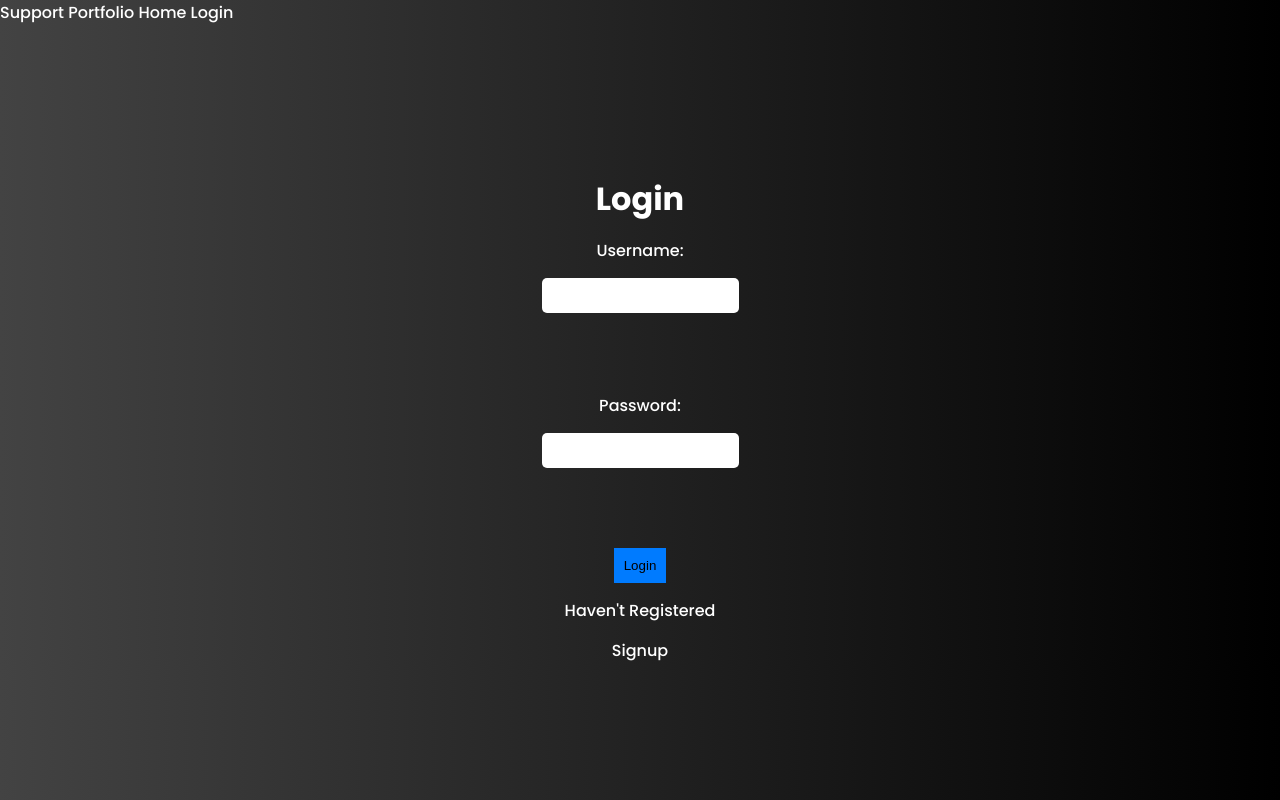
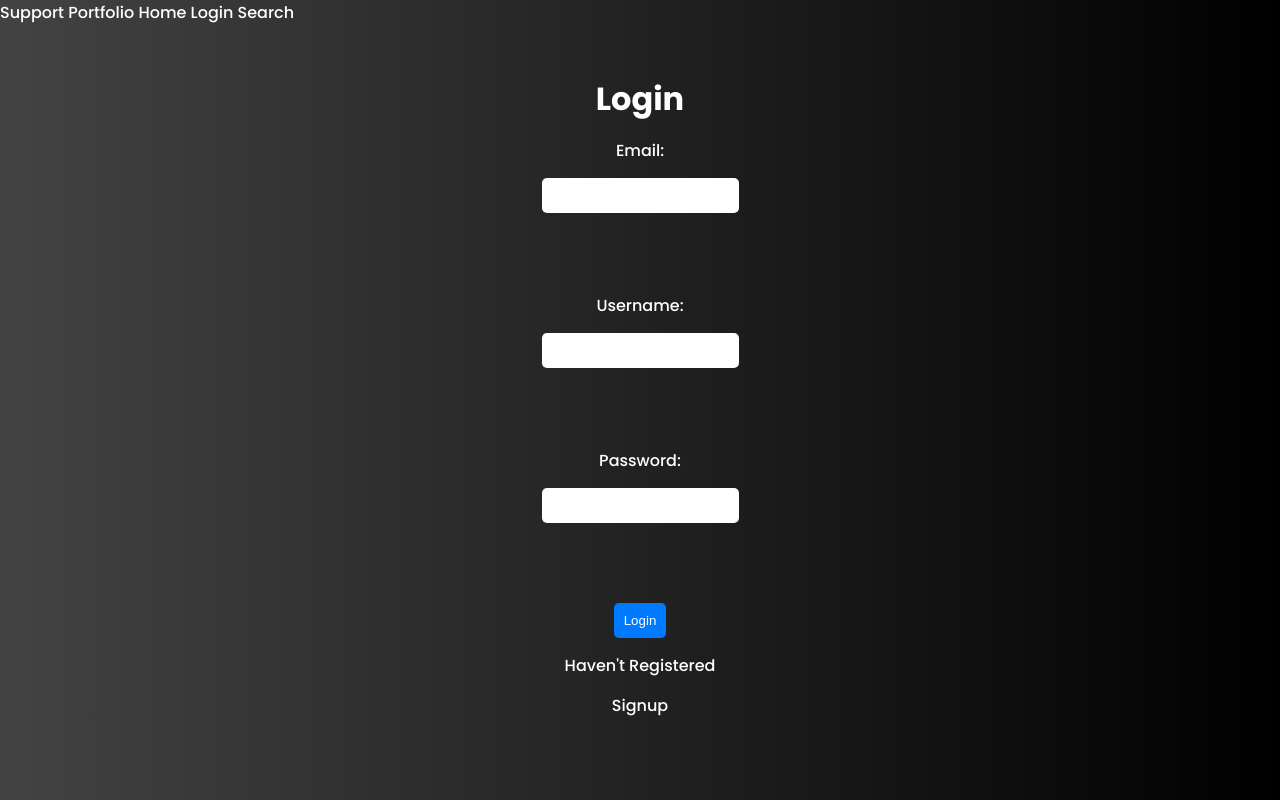
Before and after one commit to BriLouSal/MarketSight, a Django app: page /login/ in a window 1280 px wide. Run offline with Django 5.2, Linux system fonts and the light colour scheme; some web fonts are replaced.

Commit message:
Foundation of login is created

```diff
--- a/MarketSight/MarketSightBack/static/login.css
+++ b/MarketSight/MarketSightBack/static/login.css
@@ -17,6 +17,8 @@ body{
 }
 
 
+
+
 .border{
     display: flex;
     flex-direction: column;
@@ -24,7 +26,7 @@ body{
     align-items: center;
     justify-content: center;
     color: white;
-    margin-top: 150px
+    margin-top: 50px
 
 }
 
@@ -42,8 +44,13 @@ form{
 .navbar{
     flex-direction: column;
     color: #fff;
+
     align-items: center;
+
     justify-content: center;
+
+    gap: 25px;
+
 
 
 }
@@ -68,9 +75,14 @@ input[type="password"] {
 }
 button{
     padding: 10px;
+
     border: none;
     background-color: #007bff;
+
     cursor: pointer;
+    border-radius: 5px 5px 5px 5px;
+
+    color: white;
 }
 .extra {
     padding: 10px 15x;
--- a/MarketSight/MarketSightBack/templates/base/home.html
+++ b/MarketSight/MarketSightBack/templates/base/home.html
@@ -17,6 +17,7 @@
    <a href="{% url 'room' %}">Portfolio</a>
     <a href="{% url 'home' %}">Home</a>
     <a href="{% url 'login' %}">Login</a>
+     <a href="{% url 'search' %}">Search</a>
     <!-- For Portfolio, I wanna have a redirection if the condiition is not met that will make sure users are signed up -->
  </div>
 
--- a/MarketSight/MarketSightBack/templates/base/login.html
+++ b/MarketSight/MarketSightBack/templates/base/login.html
@@ -33,6 +33,7 @@
         <a href="{% url 'room' %}">Portfolio</a>
         <a href="{% url 'home' %}">Home</a>
         <a href="{% url 'login' %}">Login</a>
+        <a href="{% url 'search' %}">Search</a>
 
         </div>
 
@@ -42,14 +43,22 @@
 
 
 
-        <form action="/signup" method="POST">
+        <form action="/login/" method="POST">
+            {% csrf_token %}
+
+            <label for="email">Email:</label>
+            <input type="text" id="email" name="email" required><br><br>
+
 
             <label for="username">Username:</label>
             <input type="text" id="username" name="username" required><br><br>
+
             <label for="password">Password:</label>
             <input type="password" id="password" name="password" required><br><br>
+
             <button type="submit">Login</button>
             <p>Haven't Registered</p>
+
             <a href="{% url 'signup' %}">Signup</a>
             <!-- Login with: Google, etc.  -->
 
--- a/MarketSight/MarketSightBack/templates/base/search.html
+++ b/MarketSight/MarketSightBack/templates/base/search.html
@@ -21,6 +21,7 @@
     <a href="{% url 'room' %}">Portfolio</a>
     <a href="{% url 'home' %}">Home</a>
     <a href="{% url 'login' %}">Login</a>
+   <a href="{% url 'search' %}">Search</a>
     <!-- For Portfolio, I wanna have a redirection if the condiition is not met that will make sure users are signed up -->
  </div>
 
--- a/MarketSight/MarketSightBack/views.py
+++ b/MarketSight/MarketSightBack/views.py
@@ -28,6 +28,9 @@ ticker = []
 
 
 
+def check_stock(request):
+    pass
+
 
 
 
@@ -35,6 +38,9 @@ ticker = []
 def search(request):
     # This is the index view where we will display the home page/search page
     # Now we need to find how to redirect the search html -> stock.html
+
+
+    # Check if the stock exists by using try and exception  (Error Handling)
 
     return render(request, 'base/search.html')
 
@@ -49,9 +55,13 @@ def portfolio_room(request):
 def stock(request, stock_tick):
     stock_info = None
     for i in ticker:
+
         if i['id'] == str(stock_tick):
+
             stock_info = i
+
     context = {'ticker': ticker}
+
     return render(request, 'base/stock.html', context)
 
 
@@ -96,19 +106,27 @@ def loginpage(request):
         email = request.POST.get('email')
 
         username = request.POST.get('username')
+
+        password = request.POST.get('password')
+
         if not User.objects.filter(username=username).exists():
             messages.error(request, "This user does not exist, please signup or try again!")
             return render(request, 'base/login.html')
+
+        elif request.user.is_authenticated:
+            messages.error(request, "You're already authenticated!, No need to login again!")
+            return render(request, 'base/search.html')
         else:
             messages.success(request, "Login successful! Enjoy MarketSight!")
-            return render(request, 'base/login.html')
-
+            return render(request, 'base/search.html')
 
     return render(request, 'base/login.html')
 
 
+
+
 def assistance(request):
-    return render(request, 'Assistance.html')
+    return render(request, 'base/Assistance.html')
 
 
 
```
Also changed, not shown: MarketSight/MarketSightBack/templates/base/Assistance.html (renamed from MarketSight/templates/Assistance.html).
